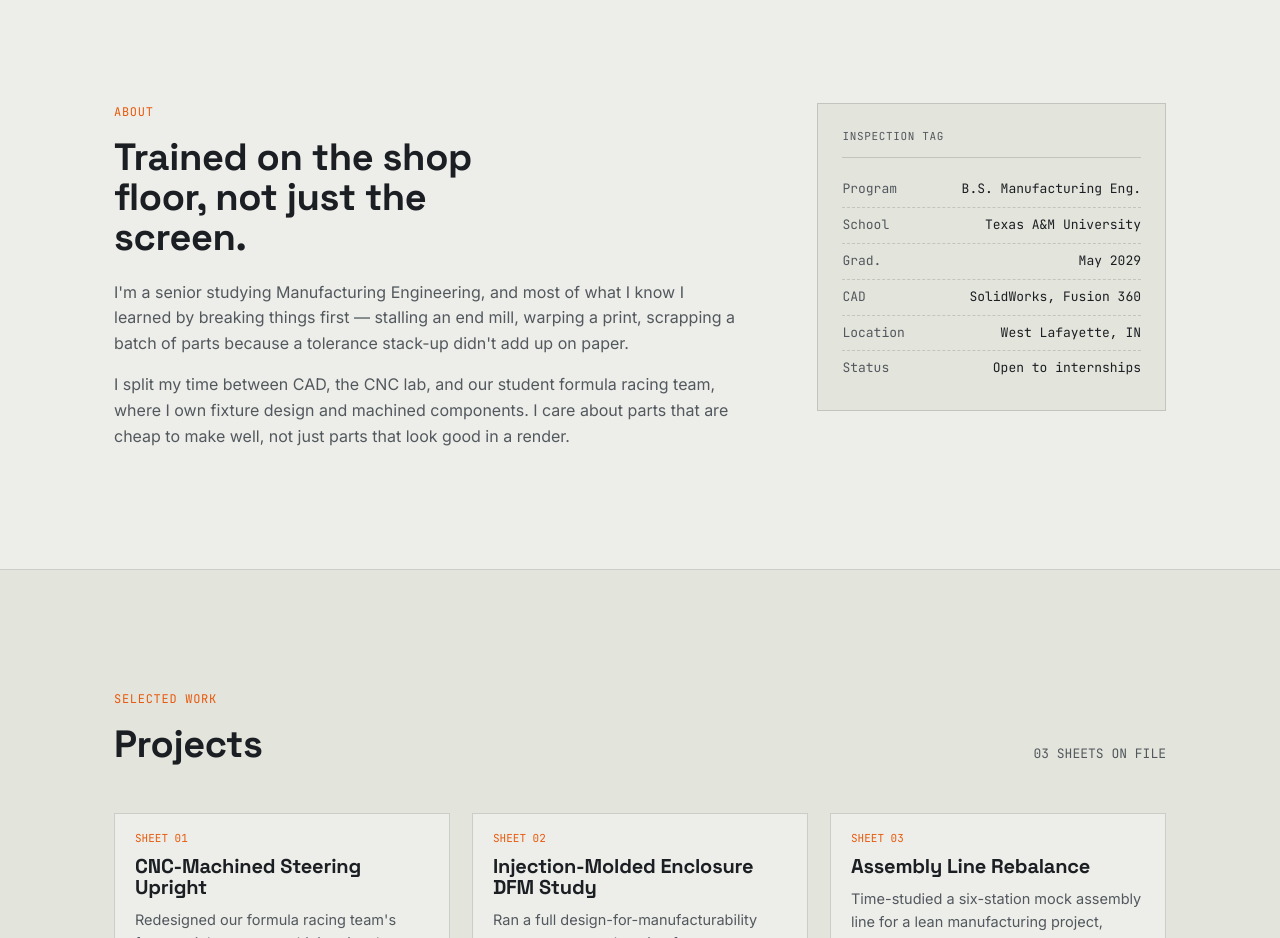
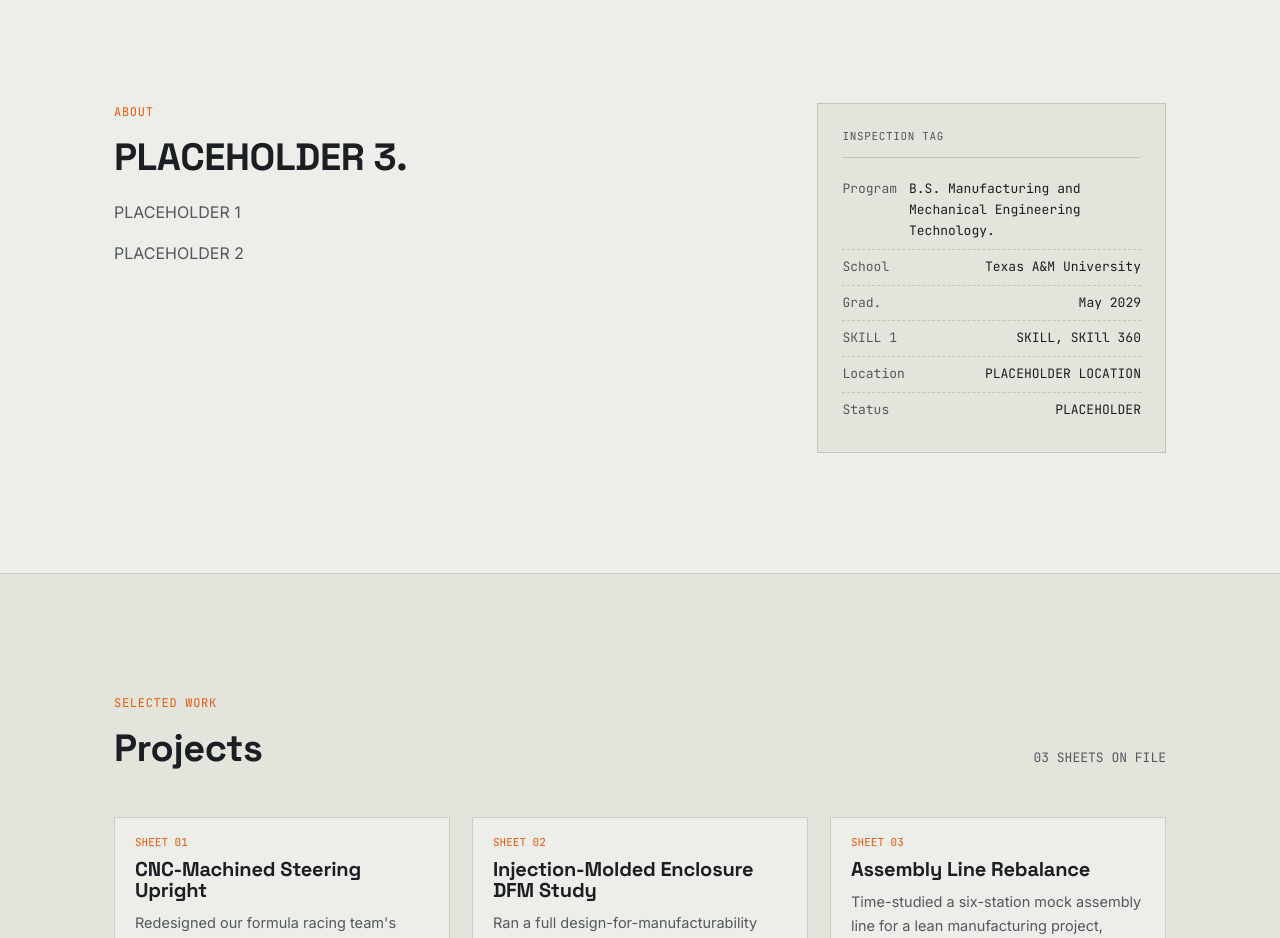
Before and after one commit to patrickrooks199-web/Portfolio, a Next.js app: page / in a window 1280 px wide. Shown: the part 800-1738 px from the top of the page. Built offline with nearby package versions, Linux system fonts and the light colour scheme.

Commit message:
Update About.js

```diff
--- a/components/About.js
+++ b/components/About.js
@@ -4,19 +4,13 @@ export default function About() {
       <div className="wrap about__grid">
         <div>
           <div className="section-label about__label">About</div>
-          <h2>Trained on the shop floor, not just the screen.</h2>
+          <h2>PLACEHOLDER 3.</h2>
           <div className="about__body">
             <p>
-              I'm a senior studying Manufacturing Engineering, and most of
-              what I know I learned by breaking things first — stalling an
-              end mill, warping a print, scrapping a batch of parts because a
-              tolerance stack-up didn't add up on paper.
+              PLACEHOLDER 1
             </p>
             <p>
-              I split my time between CAD, the CNC lab, and our student
-              formula racing team, where I own fixture design and machined
-              components. I care about parts that are cheap to make well, not
-              just parts that look good in a render.
+              PLACEHOLDER 2
             </p>
           </div>
         </div>
@@ -25,7 +19,7 @@ export default function About() {
           <div className="tag__title">Inspection Tag</div>
           <div className="tag__row">
             <span>Program</span>
-            <span>B.S. Manufacturing Eng.</span>
+            <span>B.S. Manufacturing and Mechanical Engineering Technology.</span>
           </div>
           <div className="tag__row">
             <span>School</span>
@@ -36,16 +30,16 @@ export default function About() {
             <span>May 2029</span>
           </div>
           <div className="tag__row">
-            <span>CAD</span>
-            <span>SolidWorks, Fusion 360</span>
+            <span>SKILL 1</span>
+            <span>SKILL, SKIll 360</span>
           </div>
           <div className="tag__row">
             <span>Location</span>
-            <span>West Lafayette, IN</span>
+            <span>PLACEHOLDER LOCATION</span>
           </div>
           <div className="tag__row">
             <span>Status</span>
-            <span>Open to internships</span>
+            <span>PLACEHOLDER</span>
           </div>
         </div>
       </div>
```
